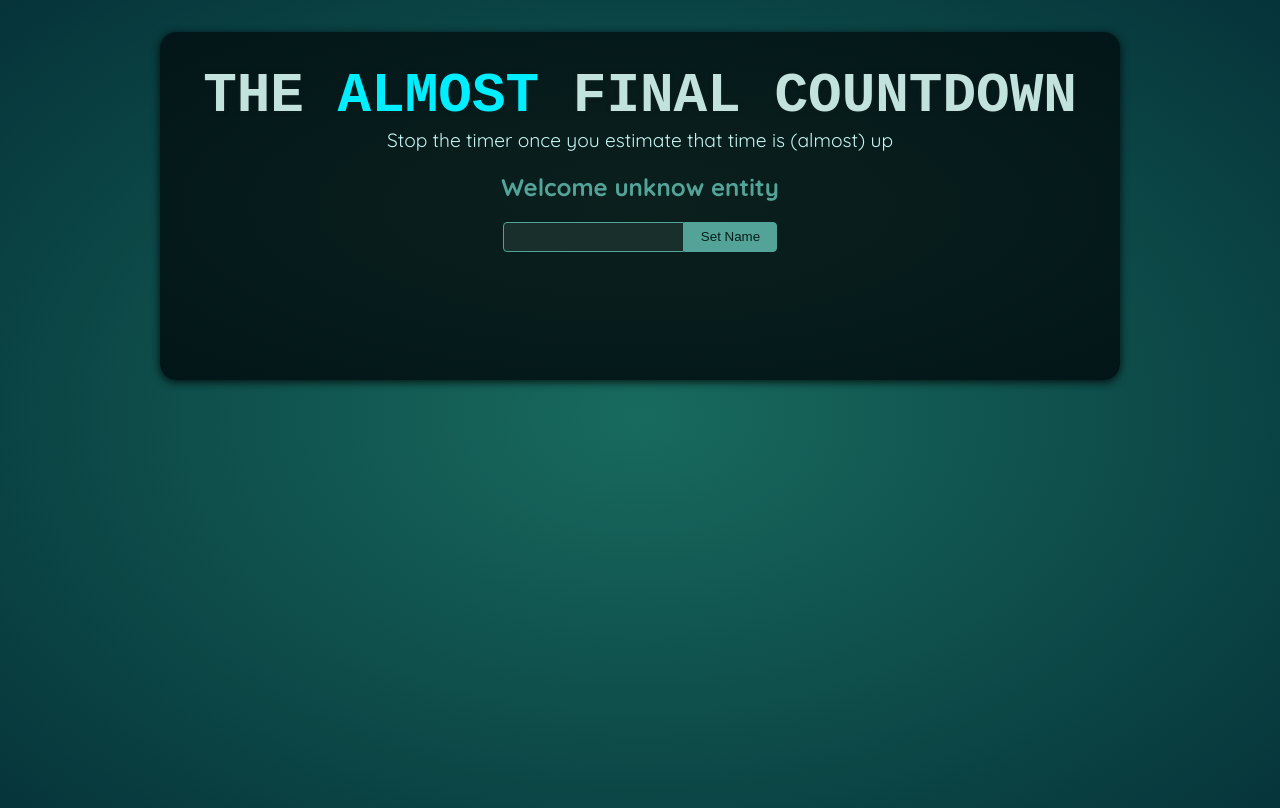
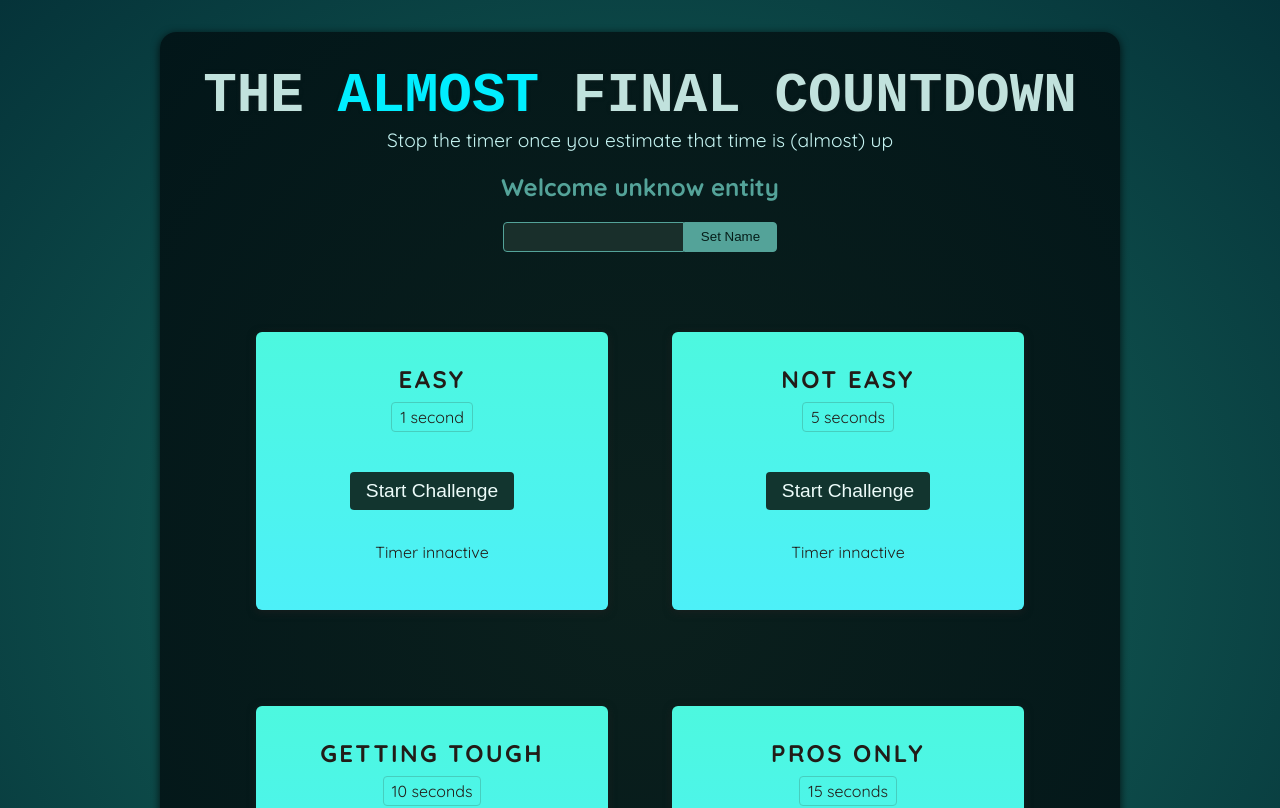
Before and after one commit to Anthicius/react-stopwatch-game, a React (Vite) app: page / in a window 1280 px wide. Shown: the top 808 px of the page. Built offline with nearby package versions, Linux system fonts and the light colour scheme; a web font is replaced by a local one.

Commit message:
Added a TimerChallenge component that tracks start and stop with Ref

```diff
--- a/src/App.jsx
+++ b/src/App.jsx
@@ -1,10 +1,16 @@
 import Player from './components/Player.jsx';
+import TimerChallenge from './components/TimerChallenge.jsx';
 
 function App() {
   return (
     <>
       <Player />
-      <div id="challenges"></div>
+      <div id="challenges">
+        <TimerChallenge title="Easy" targetTime={1}/>
+        <TimerChallenge title="Not easy" targetTime={5}/>
+        <TimerChallenge title="Getting tough" targetTime={10}/>
+        <TimerChallenge title="Pros only" targetTime={15}/>
+      </div>
     </>
   );
 }
--- /dev/null
+++ b/src/components/TimerChallenge.jsx
@@ -0,0 +1,37 @@
+import React from 'react'
+import { useState, useRef } from 'react'
+
+const TimerChallenge = ({title, targetTime}) => {
+    const [timerStarted, setTimerStarted] = useState(false)
+    const [timerExpired, setTimerExpirted] = useState(false)
+    const timer = useRef();
+
+
+    const handleStart = () => {
+        timer.current = setTimeout(()=>{
+            setTimerExpirted(true)
+        }, targetTime*1000)
+        setTimerStarted(true)
+    }
+
+
+    const handleStop = () => {
+        clearTimeout(timer.current);
+    }
+
+  return (
+    <section className='challenge'>
+        <h2>{title}</h2>
+        {timerExpired && <p>You lost</p>}
+        <p className='challenge-time'>{targetTime} second{targetTime >1 ? 's':''}</p>
+        <p>
+            <button onClick={timerStarted ? handleStop : handleStart }>
+                {timerStarted? "Stop" : "Start"} Challenge
+            </button>
+        </p>
+        <p className={timerStarted ? 'active' : undefined}>{timerStarted ? 'Time is running...' : 'Timer innactive'}</p>
+    </section>
+  )
+}
+
+export default TimerChallenge
```
